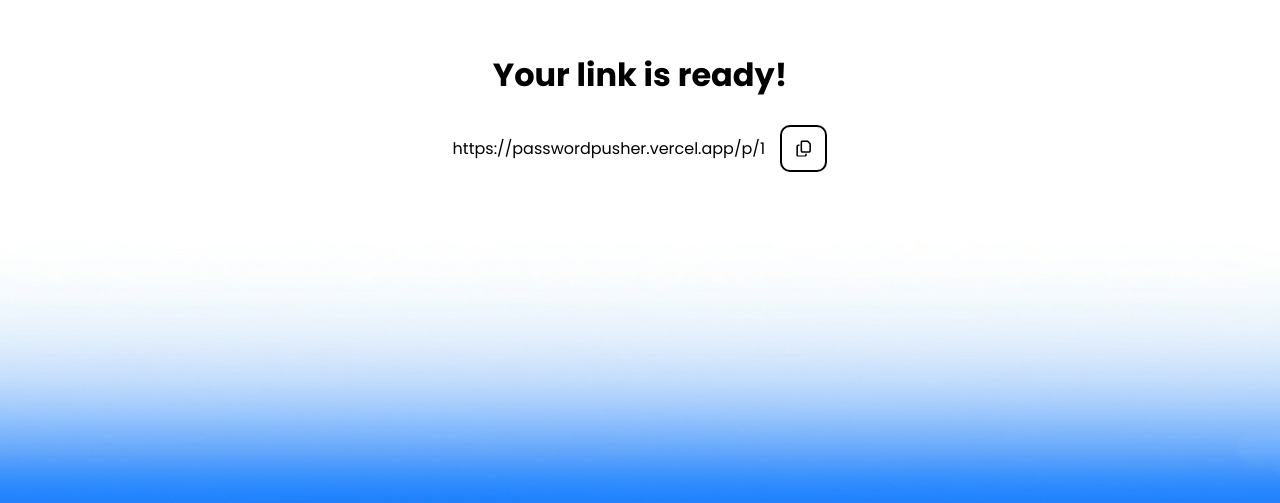
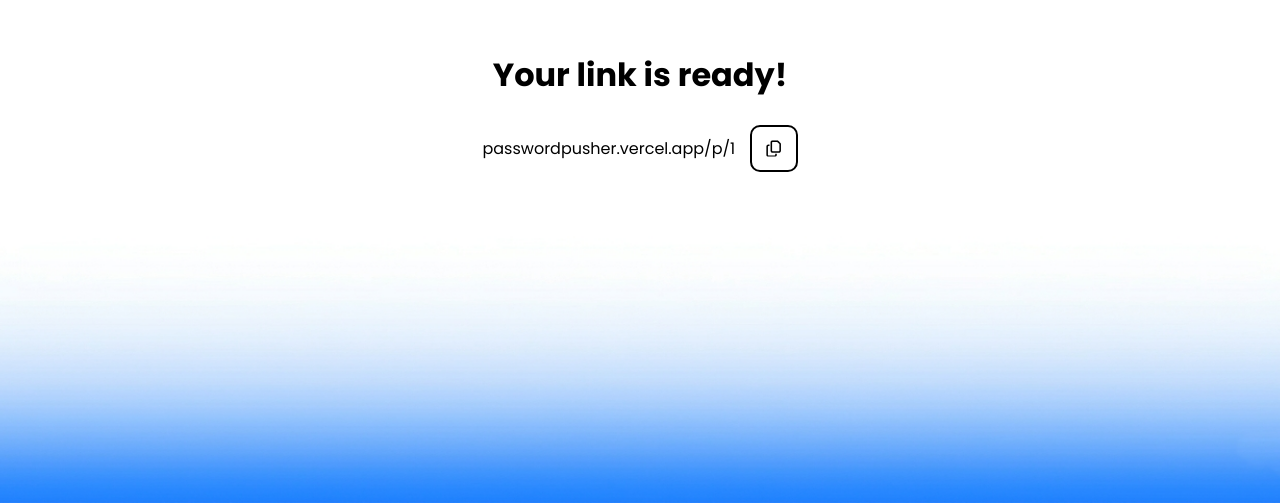
Before and after one commit to loumarzz01/password-pusher, a React (Vite) app: page /link/1 in a window 1280 px wide. Shown: the part 297-800 px from the top of the page. Built offline with nearby package versions, Linux system fonts and the light colour scheme; no server answers.

Commit message:
Link fix attempt

```diff
--- a/src/pages/Link/Link.jsx
+++ b/src/pages/Link/Link.jsx
@@ -14,7 +14,7 @@
     const { code } = useParams();
 
     const handleCopy = () => {
-        navigator.clipboard.writeText(`https://passwordpusher.vercel.app/p/${code}`)
+        navigator.clipboard.writeText(`passwordpusher.vercel.app/p/${code}`)
 
         setClicked(true)
     }
@@ -26,7 +26,7 @@
 
 
             <div className="link-container">
-                <p>{`https://passwordpusher.vercel.app/p/${code}`}</p>
+                <p>{`passwordpusher.vercel.app/p/${code}`}</p>
 
                 <button className="copy-button" onClick={handleCopy}>
                     {clicked ? (
```
